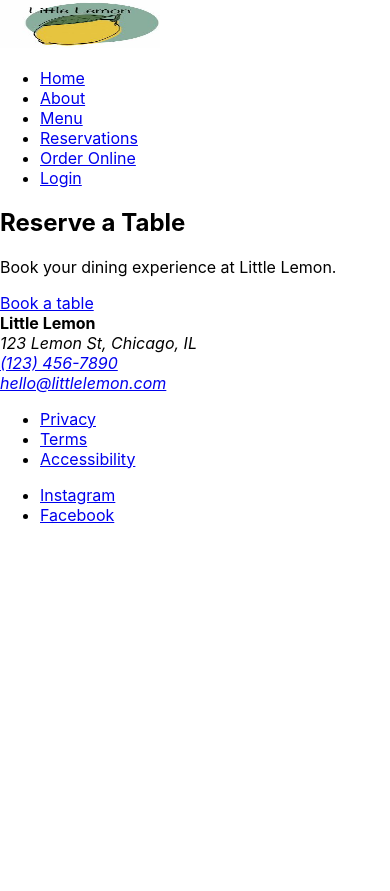
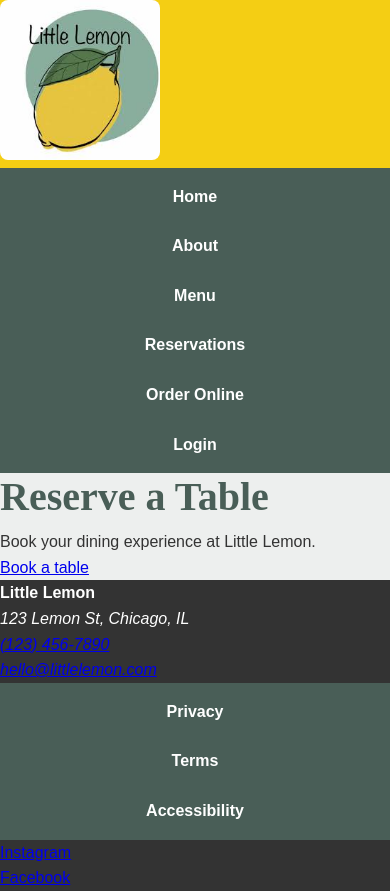
Before and after one commit to yegorvon/capstone-project, a React (Create React App) app: page / in a window 390 px wide. Before the commit the page ends 844 px from the top, so only its background shows below. Built offline with nearby package versions, Linux system fonts and the light colour scheme.

Commit message:
i added css and stuff

```diff
--- a/src/App.js
+++ b/src/App.js
@@ -15,4 +15,5 @@ function App() {
   );
 }
 
+
 export default App;
--- a/src/index.css
+++ b/src/index.css
@@ -11,3 +11,98 @@ code {
   font-family: source-code-pro, Menlo, Monaco, Consolas, 'Courier New',
     monospace;
 }
+
+.container {
+  display: grid;
+  grid-template-areas:
+    "header header"
+    "nav    nav"
+    "main   aside"
+    "footer footer";
+  grid-template-columns: 2fr 1fr; /* main area bigger than aside */
+  grid-template-rows: auto auto 1fr auto;
+  gap: 1rem;
+  min-height: 100vh;
+}
+
+header { grid-area: header; background: #f4ce14; }
+nav    { grid-area: nav; background: #495e57; color: white; }
+main   { grid-area: main; background: #edefee; }
+aside  { grid-area: aside; background: #d9d9d9; }
+footer { grid-area: footer; background: #333; color: white; }
+
+@media (max-width: 768px) {
+  nav ul {
+    flex-direction: column;
+    align-items: center;
+  }
+  h1 { font-size: 1.8rem; }
+}
+
+:root {
+  --font-heading: 'Markazi Text', serif;
+  --font-body: 'Karla', sans-serif;
+  --color-primary: #495E57;
+  --color-secondary: #F4CE14;
+  --color-accent: #EE9972;
+  --color-bg: #EDEFEE;
+}
+
+* {
+  margin: 0;
+  padding: 0;
+  box-sizing: border-box;
+}
+body {
+  font-family: var(--font-body);
+  background: var(--color-bg);
+  color: var(--color-primary);
+  line-height: 1.6;
+}
+
+h1, h2, h3, h4, h5, h6 {
+  font-family: var(--font-heading);
+  color: var(--color-primary);
+  margin-bottom: 0.5rem;
+}
+h1 { font-size: 2.5rem; line-height: 1.2; }
+h2 { font-size: 2rem; }
+p, span {
+  font-size: 1rem;
+  color: #333;
+}
+
+nav {
+  background: var(--color-primary);
+  padding: 1rem 2rem;
+}
+nav ul {
+  list-style: none;
+  display: flex;
+  gap: 1.5rem;
+}
+nav li a {
+  color: white;
+  text-decoration: none;
+  font-weight: bold;
+}
+nav li a:hover {
+  color: var(--color-secondary);
+}
+
+img {
+  max-width: 100%;
+  height: auto;
+  border-radius: 0.5rem;
+}
+
+.special-card {
+  background: white;
+  border-radius: 1rem;
+  box-shadow: 0 2px 8px rgba(0,0,0,0.1);
+  padding: 1rem;
+  transition: transform 0.2s ease;
+}
+.special-card:hover {
+  transform: translateY(-4px);
+}
```
Also changed, not shown: public/index.html (+1 -11 lines).
